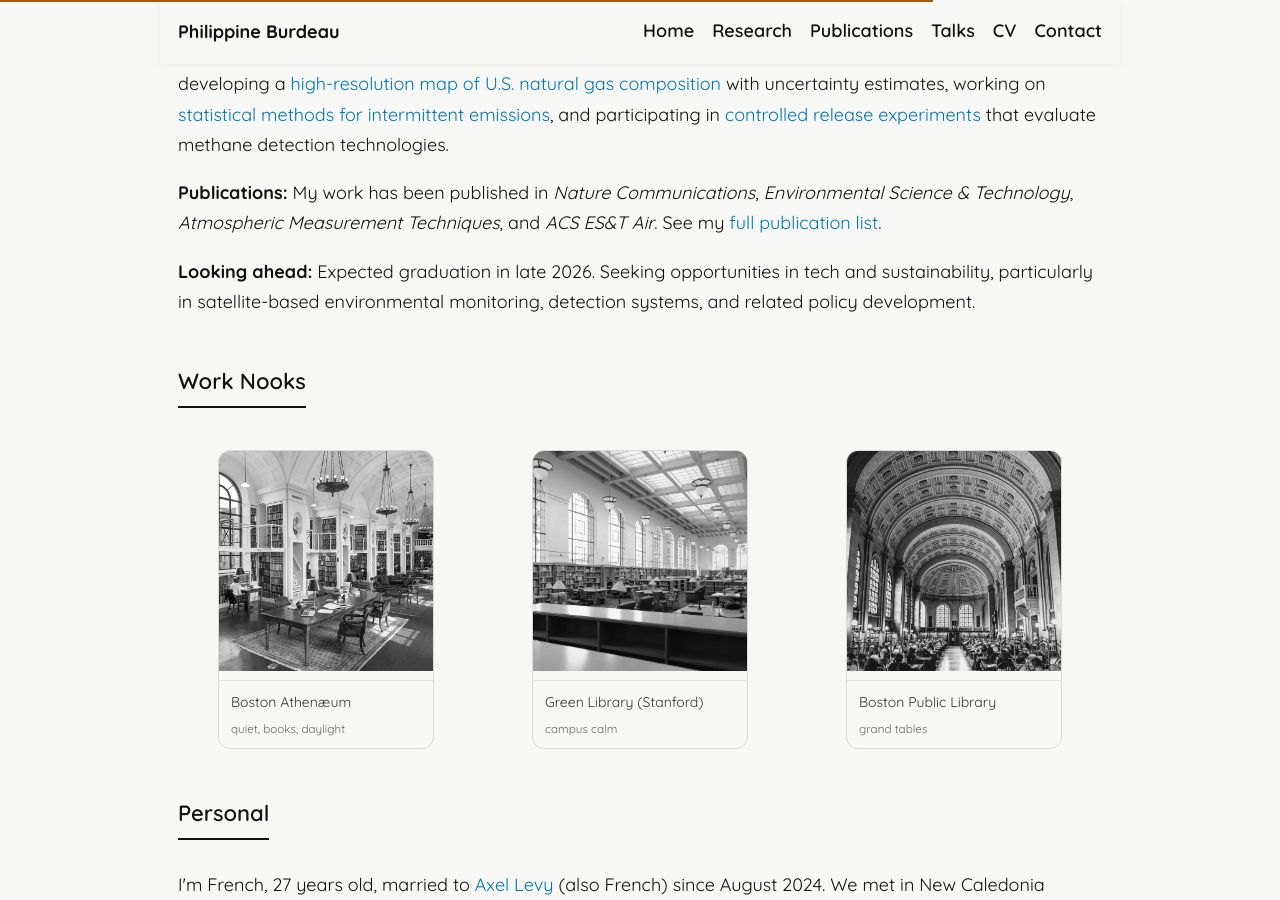
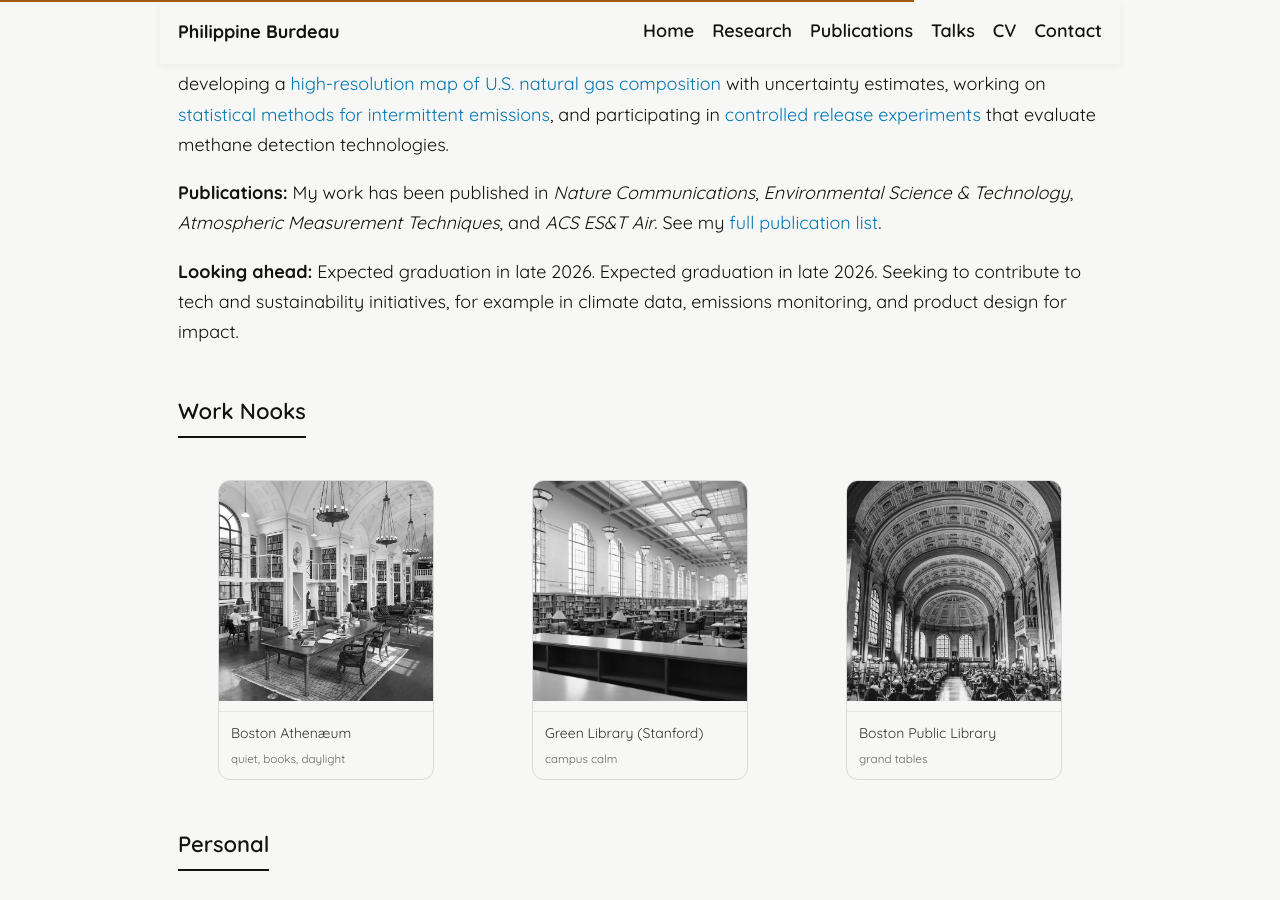
Before and after one commit to pburdeau/pburdeau.github.io, a Jekyll site: the page built from index.md, in a window 1280 px wide and 900 px high, scrolled down 737 px. Built offline with Jekyll 4.4.1, drawn with Linux system fonts in a browser that asks for light colours.

Commit message:
Update 'Looking ahead' section in index.md
Revised future opportunities description for clarity and focus.

```diff
--- a/index.md
+++ b/index.md
@@ -36,7 +36,7 @@ permalink: /
 
 <p><strong>Publications:</strong> My work has been published in <em>Nature Communications</em>, <em>Environmental Science & Technology</em>, <em>Atmospheric Measurement Techniques</em>, and <em>ACS ES&T Air</em>. See my <a href="/publications/">full publication list</a>.</p>
 
-<p><strong>Looking ahead:</strong> Expected graduation in late 2026. Seeking opportunities in tech and sustainability, particularly in satellite-based environmental monitoring, detection systems, and related policy development.</p>
+<p><strong>Looking ahead:</strong> Expected graduation in late 2026. Expected graduation in late 2026. Seeking to contribute to tech and sustainability initiatives, for example in climate data, emissions monitoring, and product design for impact.</p>
 
 <div class="h2">Work Nooks</div>
 <div class="nooks">
```
